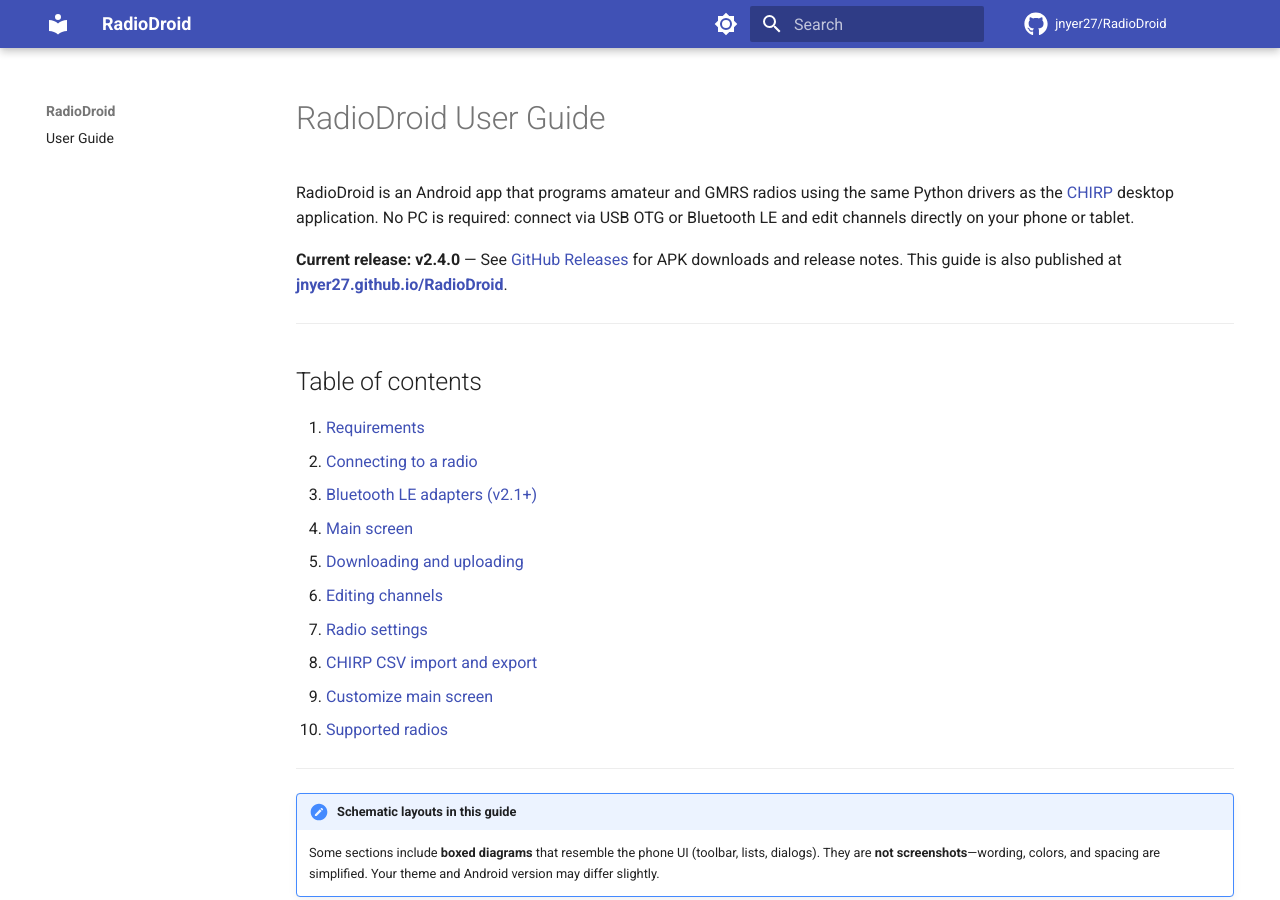
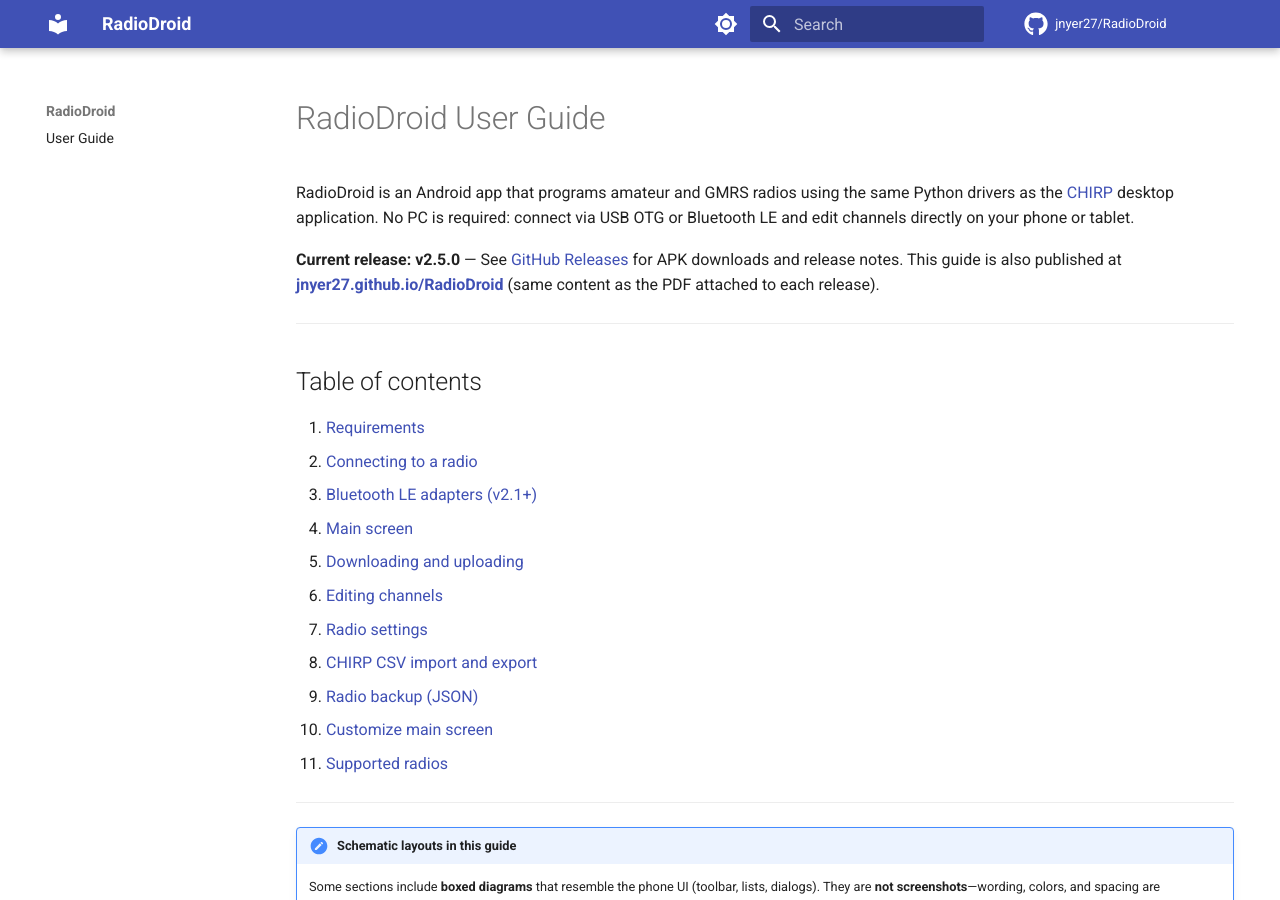
Before and after one commit to jnyer27/RadioDroid, an MkDocs documentation site: the page built from docs/UserGuide.md, in a window 1280 px wide and 900 px high. Built offline with MkDocs 1.6.1 and Material for MkDocs 9.7.7, drawn with Linux system fonts in a browser that asks for light colours; comment, search, counter and statistics services are not loaded.

Commit message:
docs: user guide v2.5.0, TOC Radio backup, release notes online/PDF links
Made-with: Cursor

```diff
--- a/docs/UserGuide.md
+++ b/docs/UserGuide.md
@@ -2,7 +2,7 @@
 
 RadioDroid is an Android app that programs amateur and GMRS radios using the same Python drivers as the [CHIRP](https://chirp.app) desktop application. No PC is required: connect via USB OTG or Bluetooth LE and edit channels directly on your phone or tablet.
 
-**Current release: v2.4.0** — See [GitHub Releases](https://github.com/jnyer27/RadioDroid/releases) for APK downloads and release notes. This guide is also published at **[jnyer27.github.io/RadioDroid](https://jnyer27.github.io/RadioDroid/)**.
+**Current release: v2.5.0** — See [GitHub Releases](https://github.com/jnyer27/RadioDroid/releases) for APK downloads and release notes. This guide is also published at **[jnyer27.github.io/RadioDroid](https://jnyer27.github.io/RadioDroid/)** (same content as the PDF attached to each release).
 
 ---
 
@@ -16,8 +16,9 @@ RadioDroid is an Android app that programs amateur and GMRS radios using the sam
 6. [Editing channels](#editing-channels)
 7. [Radio settings](#radio-settings)
 8. [CHIRP CSV import and export](#chirp-csv-import-and-export)
-9. [Customize main screen](#customize-main-screen)
-10. [Supported radios](#supported-radios)
+9. [Radio backup (JSON)](#radio-backup-json)
+10. [Customize main screen](#customize-main-screen)
+11. [Supported radios](#supported-radios)
 
 ---
 
```
Also changed, not shown: release_notes_v2.5.0.md (+9 -1 lines), userguide.md (+4 -3 lines).
